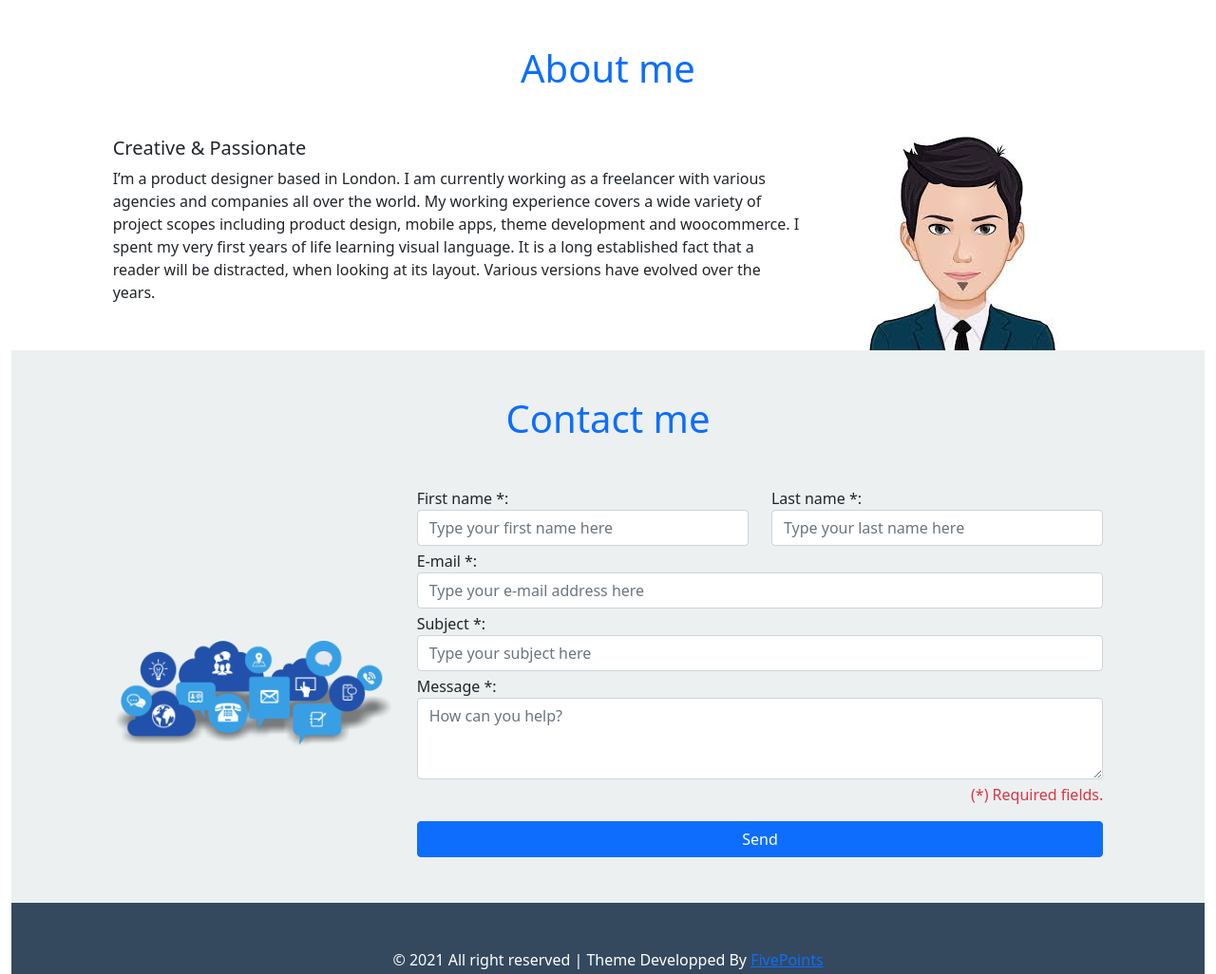
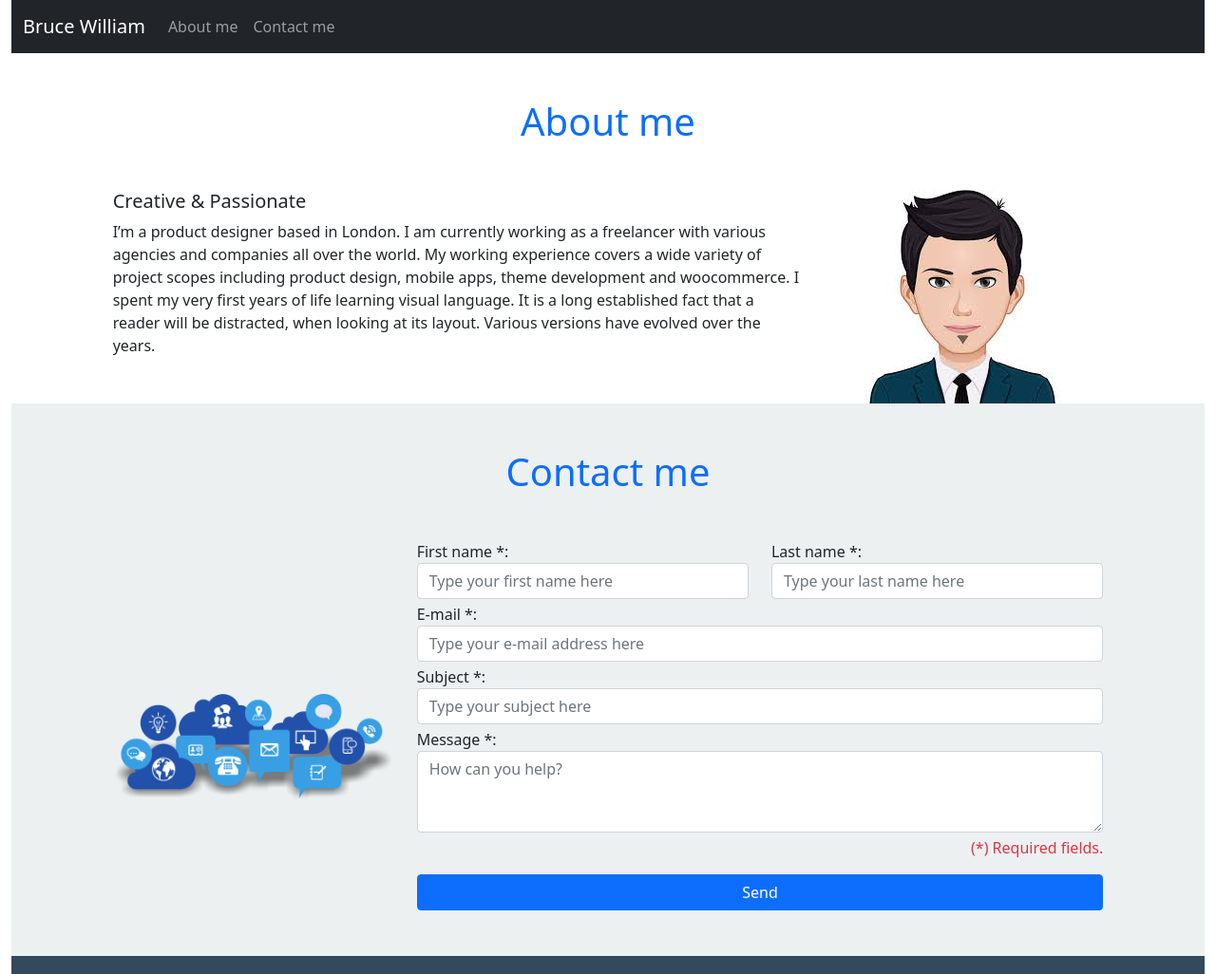
Before and after one commit to dagboujhatem/bootstrap-landing-page, a plain HTML site: page index.html in a window 1280 px wide. Shown: the top 1026 px of the page at 95% size. Drawn offline with nearby package versions, Linux system fonts and the light colour scheme.

Commit message:
add nav bar section

```diff
--- a/css/styles.css
+++ b/css/styles.css
@@ -1,7 +1,7 @@
 .container-fluid {
     /* padding: 0 0 !important; */
 }
-.contact{
+#contact{
     background-color: #ecf0f1;
 }
 footer{
--- a/index.html
+++ b/index.html
@@ -12,12 +12,32 @@
     <title>Landing page</title>
 </head>
 
-<body>
+<body id="home">
 
     <!-- bootstrap container -->
     <div class="container-fluid">
+        <!-- navbar -->
+        <nav class="navbar sticky-top navbar-expand-lg navbar-dark bg-dark">
+            <div class="container-fluid">
+              <a class="navbar-brand" href="#home">Bruce
+                William</a>
+              <button class="navbar-toggler" type="button" data-bs-toggle="collapse" data-bs-target="#navbarNavDropdown" aria-controls="navbarNavDropdown" aria-expanded="false" aria-label="Toggle navigation">
+                <span class="navbar-toggler-icon"></span>
+              </button>
+              <div class="collapse navbar-collapse" id="navbarNavDropdown">
+                <ul class="navbar-nav">
+                  <li class="nav-item">
+                    <a class="nav-link" href="#about">About me</a>
+                  </li>
+                  <li class="nav-item">
+                    <a class="nav-link" href="#contact">Contact me</a>
+                  </li>
+                </ul>
+              </div>
+            </div>
+          </nav>
         <!-- About section -->
-        <section>
+        <section id="about">
             <div class="row">
                 <h1 class="text-primary text-center my-5">About me</h1>
                 <div class="offset-1 col-7">
@@ -36,7 +56,7 @@
             </div>
         </section>
         <!-- Contact section -->
-        <section class="contact">
+        <section id="contact">
             <div class="row">
                 <h1 class="text-primary text-center my-5">Contact me</h1>
                 <div class="offset-1 col-3 d-flex align-items-center">
```
